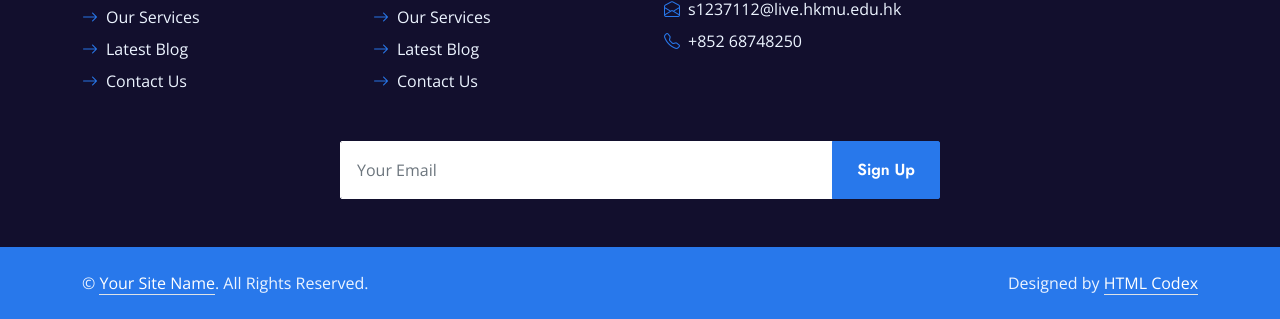
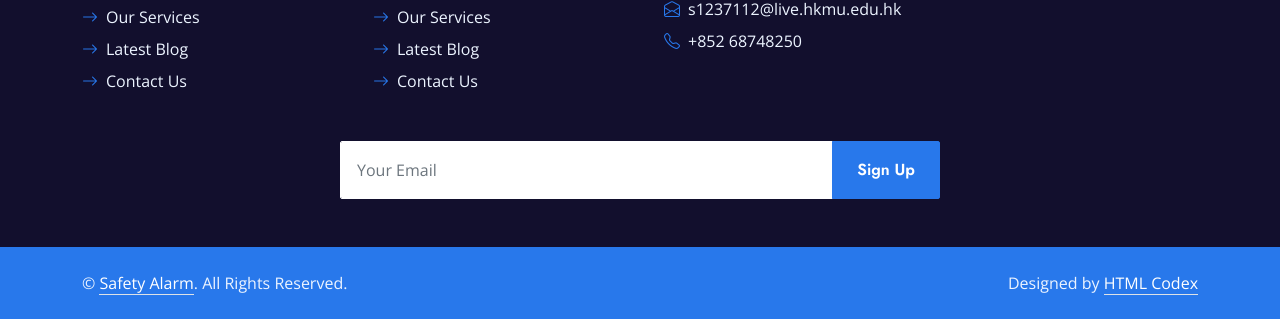
Before and after one commit to Safetyiotdata/Safetyiodata.github.io, a plain HTML site: page index.html in a window 1280 px wide. Shown: the part 5177-5496 px from the top of the page. Drawn offline with nearby package versions, Linux system fonts and the light colour scheme.

Commit message:
Update index.html

```diff
--- a/index.html
+++ b/index.html
@@ -558,7 +558,7 @@
         <div class="container">
             <div class="row g-5">
                 <div class="col-md-6 text-center text-md-start">
-                    <p class="mb-md-0">&copy; <a class="text-white border-bottom" href="#">Your Site Name</a>. All Rights Reserved.</p>
+                    <p class="mb-md-0">&copy; <a class="text-white border-bottom" href="#">Safety Alarm</a>. All Rights Reserved.</p>
                 </div>
                 <div class="col-md-6 text-center text-md-end">
                     <p class="mb-0">Designed by <a class="text-white border-bottom" href="https://htmlcodex.com">HTML Codex</a></p>
```
